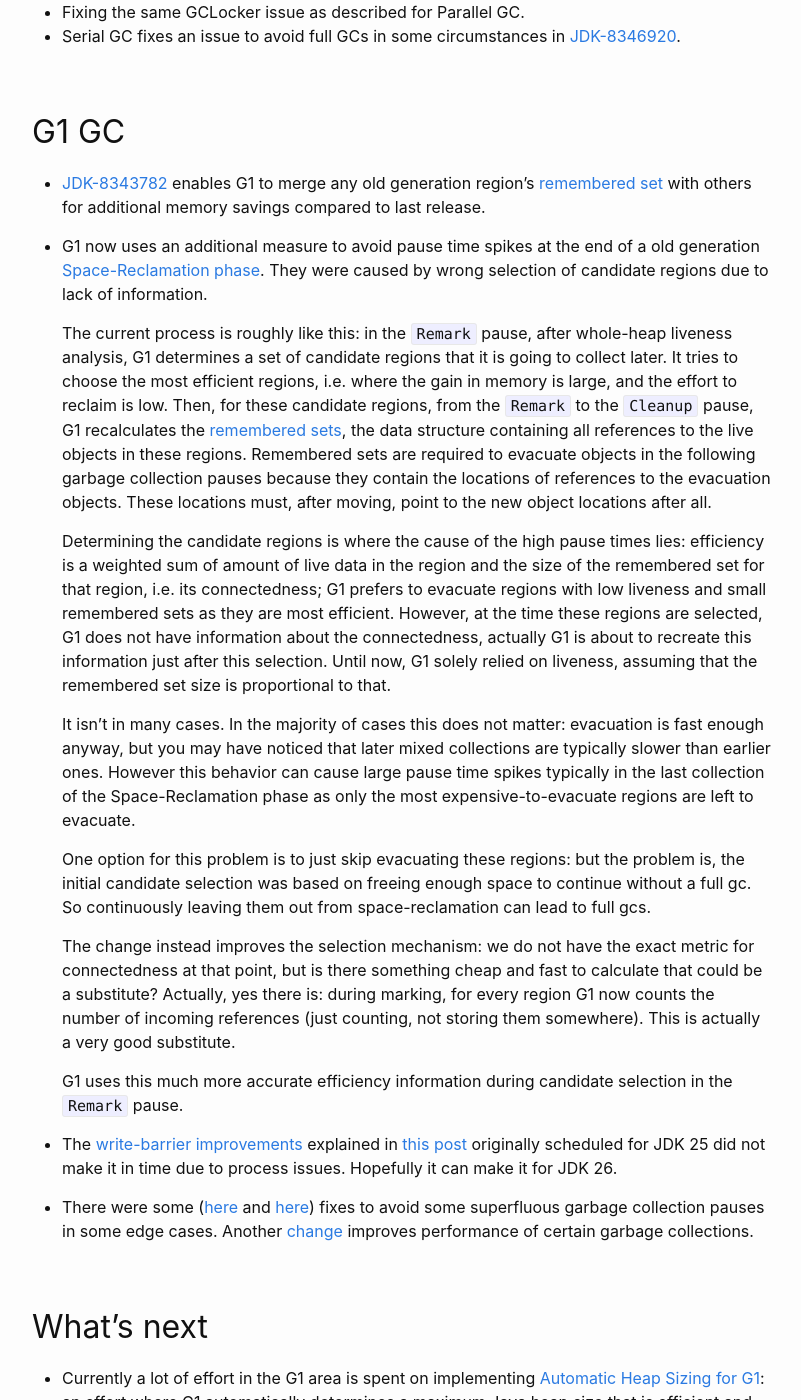
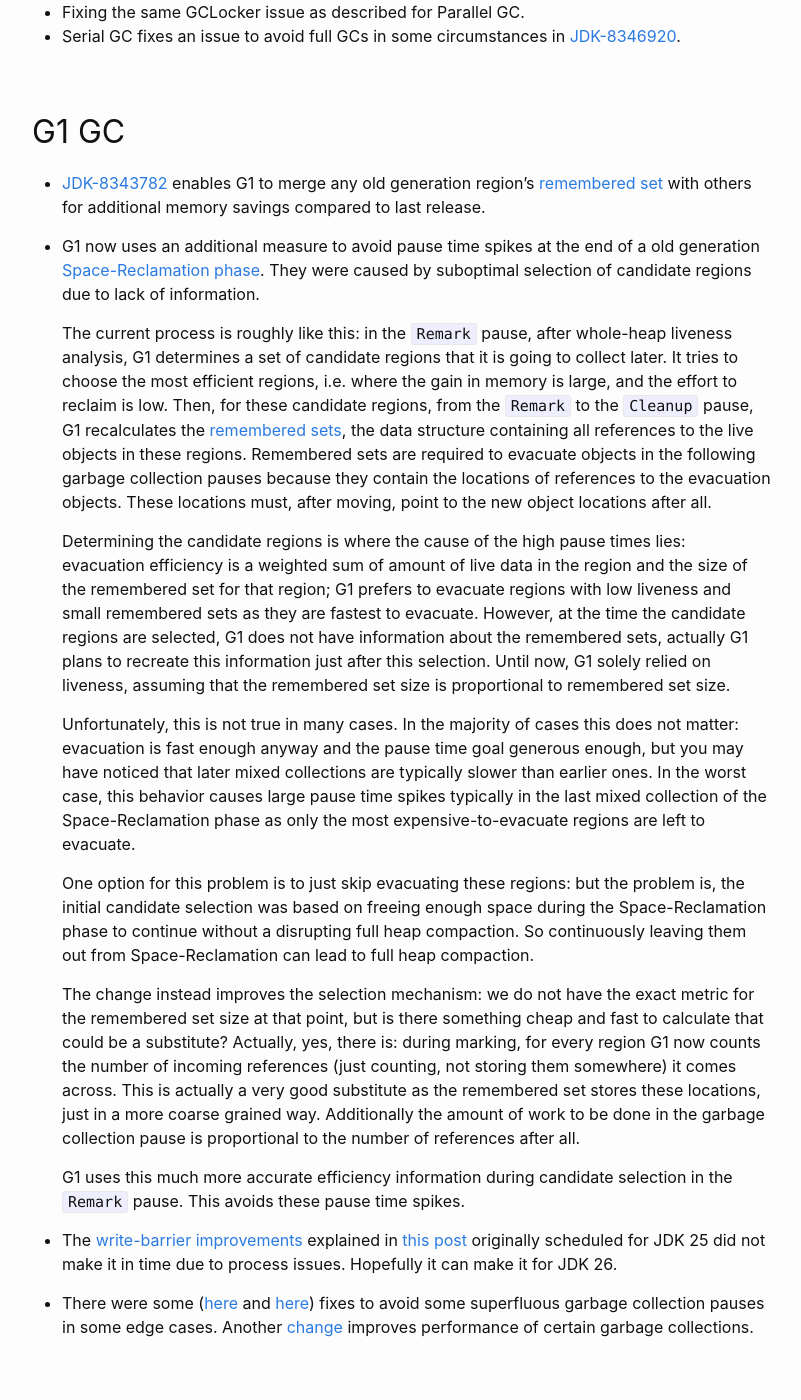
Before and after one commit to tschatzl/tschatzl.github.io, a Jekyll site: the page built from _posts/2025-08-12-jdk25-g1-serial-parallel-gc-changes.md, in a window 1280 px wide and 1400 px high, scrolled down 777 px. Shown: the whole window, without its empty margins (238-1039 px from the left). Built offline with Jekyll 4.4.1, drawn with Linux system fonts in a browser that asks for light colours.

Commit message:
* more explanation, removing additional "connectedness" word

```diff
--- a/_posts/2025-08-12-jdk25-g1-serial-parallel-gc-changes.md
+++ b/_posts/2025-08-12-jdk25-g1-serial-parallel-gc-changes.md
@@ -28,19 +28,19 @@ Let's start with the interesting change breakdown for JDK 25:
 
   * [JDK-8343782](https://bugs.openjdk.org/browse/JDK-8343782) enables G1 to merge any old generation region's [remembered set](https://docs.oracle.com/en/java/javase/24/gctuning/garbage-first-g1-garbage-collector1.html#GUID-1CDEB6B6-9463-4998-815D-05E095BFBD0F) with others for additional memory savings compared to last release.
 
-  * G1 now uses an additional measure to avoid pause time spikes at the end of a old generation [Space-Reclamation phase](https://docs.oracle.com/en/java/javase/24/gctuning/garbage-first-g1-garbage-collector1.html#JSGCT-GUID-F1BE86FA-3EDC-4D4F-BDB4-4B044AD83180). They were caused by wrong selection of candidate regions due to lack of information.
+  * G1 now uses an additional measure to avoid pause time spikes at the end of a old generation [Space-Reclamation phase](https://docs.oracle.com/en/java/javase/24/gctuning/garbage-first-g1-garbage-collector1.html#JSGCT-GUID-F1BE86FA-3EDC-4D4F-BDB4-4B044AD83180). They were caused by suboptimal selection of candidate regions due to lack of information.
 
     The current process is roughly like this: in the `Remark` pause, after whole-heap liveness analysis, G1 determines a set of candidate regions that it is going to collect later. It tries to choose the most efficient regions, i.e. where the gain in memory is large, and the effort to reclaim is low. Then, for these candidate regions, from the `Remark` to the `Cleanup` pause, G1 recalculates the [remembered sets](https://docs.oracle.com/en/java/javase/24/gctuning/garbage-first-g1-garbage-collector1.html#GUID-99526C47-2C71-408C-9DBE-4F38ED839FF0), the data structure containing all references to the live objects in these regions. Remembered sets are required to evacuate objects in the following garbage collection pauses because they contain the locations of references to the evacuation objects. These locations must, after moving, point to the new object locations after all.
 
-    Determining the candidate regions is where the cause of the high pause times lies: efficiency is a weighted sum of amount of live data in the region and the size of the remembered set for that region, i.e. its connectedness; G1 prefers to evacuate regions with low liveness and small remembered sets as they are most efficient. However, at the time these regions are selected, G1 does not have information about the connectedness, actually G1 is about to recreate this information just after this selection. Until now, G1 solely relied on liveness, assuming that the remembered set size is proportional to that.
+    Determining the candidate regions is where the cause of the high pause times lies: evacuation efficiency is a weighted sum of amount of live data in the region and the size of the remembered set for that region; G1 prefers to evacuate regions with low liveness and small remembered sets as they are fastest to evacuate. However, at the time the candidate regions are selected, G1 does not have information about the remembered sets, actually G1 plans to recreate this information just after this selection. Until now, G1 solely relied on liveness, assuming that the remembered set size is proportional to remembered set size.
 
-    It isn't in many cases. In the majority of cases this does not matter: evacuation is fast enough anyway, but you may have noticed that later mixed collections are typically slower than earlier ones. However this behavior can cause large pause time spikes typically in the last collection of the Space-Reclamation phase as only the most expensive-to-evacuate regions are left to evacuate.
+    Unfortunately, this is not true in many cases. In the majority of cases this does not matter: evacuation is fast enough anyway and the pause time goal generous enough, but you may have noticed that later mixed collections are typically slower than earlier ones. In the worst case, this behavior causes large pause time spikes typically in the last mixed collection of the Space-Reclamation phase as only the most expensive-to-evacuate regions are left to evacuate.
 
-    One option for this problem is to just skip evacuating these regions: but the problem is, the initial candidate selection was based on freeing enough space to continue without a full gc. So continuously leaving them out from space-reclamation can lead to full gcs.
+    One option for this problem is to just skip evacuating these regions: but the problem is, the initial candidate selection was based on freeing enough space during the Space-Reclamation phase to continue without a disrupting full heap compaction. So continuously leaving them out from Space-Reclamation can lead to full heap compaction.
 
-    The change instead improves the selection mechanism: we do not have the exact metric for connectedness at that point, but is there something cheap and fast to calculate that could be a substitute? Actually, yes there is: during marking, for every region G1 now counts the number of incoming references (just counting, not storing them somewhere). This is actually a very good substitute.
+    The change instead improves the selection mechanism: we do not have the exact metric for the remembered set size at that point, but is there something cheap and fast to calculate that could be a substitute? Actually, yes, there is: during marking, for every region G1 now counts the number of incoming references (just counting, not storing them somewhere) it comes across. This is actually a very good substitute as the remembered set stores these locations, just in a more coarse grained way. Additionally the amount of work to be done in the garbage collection pause is proportional to the number of references after all.
 
-    G1 uses this much more accurate efficiency information during candidate selection in the `Remark` pause.
+    G1 uses this much more accurate efficiency information during candidate selection in the `Remark` pause. This avoids these pause time spikes.
 
   * The [write-barrier improvements](https://bugs.openjdk.org/browse/JDK-8340827) explained in [this post](/2025/02/21/new-write-barriers.html) originally scheduled for JDK 25 did not make it in time due to process issues. Hopefully it can make it for JDK 26.
 
```
